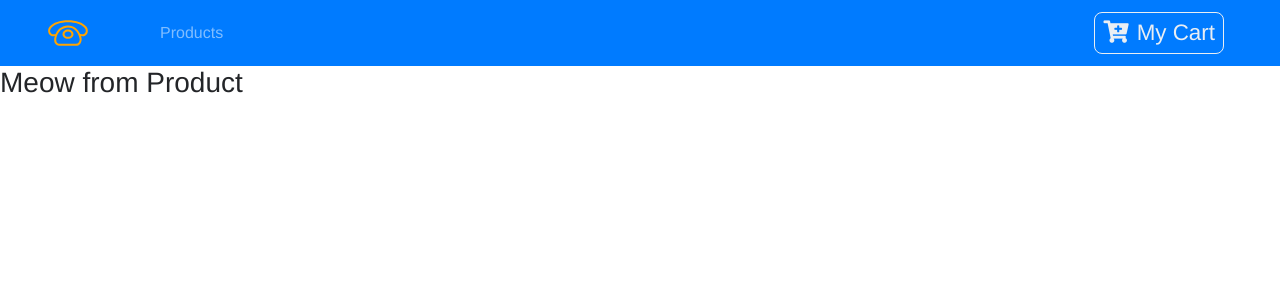
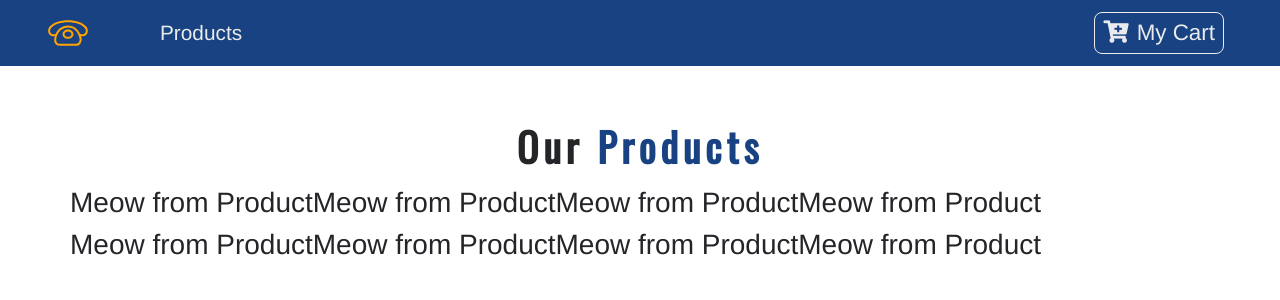
Before and after one commit to zephyr834/ReactJs-Basic-Ecommerce-App, a React (Create React App) app: page / in a window 1280 px wide. Shown: the top 300 px of the page. Built offline with nearby package versions, Linux system fonts and the light colour scheme.

Commit message:
Rearranged files. Updated locations.

```diff
--- /dev/null
+++ b/src/Context.js
@@ -0,0 +1,35 @@
+import React, { Component } from 'react'
+import {storeProducts, detailProduct} from './data';
+
+const ProductContext = React.createContext();
+
+class ProductProvider extends Component {
+state = {
+  products: storeProducts,
+  detailProduct: detailProduct,
+}
+
+handleDetail = () => {
+  console.log("Hello from detail");
+};
+
+addToCart = () => {
+  console.log("Hello from add to cart");
+};
+
+  render() {
+    return (
+      <ProductContext.Provider value={{
+        ...this.state,
+        handleDetail: this.handleDetail,
+        addToCart: this.addToCart,
+      }}>
+        {this.props.children}
+      </ProductContext.Provider>
+    )
+  }
+}
+
+const ProductConsumer = ProductContext.Consumer;
+
+export { ProductProvider, ProductConsumer };
--- a/src/components/ProductList.js
+++ /dev/null
@@ -1,11 +0,0 @@
-import React, { Component } from 'react'
-import Product from './product/Product'
-export default class ProductList extends Component {
-  render() {
-    return (
-      <div>
-        <Product />
-      </div>
-    )
-  }
-}
--- /dev/null
+++ b/src/components/Title.js
@@ -0,0 +1,15 @@
+import React from 'react'
+
+export default function Title({name, title}) {
+  return (
+    <div className="row">
+      <div className="col-10 mx-auto my-2 text-center text-title
+">
+        <h1 className="text-capitalize font-weight-bold">
+          {name}
+          <strong className="text-blue"> {title} </strong>
+        </h1>
+      </div>
+    </div>
+  )
+}
--- a/src/components/Navbar.js
+++ b/src/components/common/Navbar.js
@@ -1,13 +1,13 @@
 import React, { Component } from 'react';
 import {Link} from 'react-router-dom';
-import logo from '../logo.svg';
-import {ButtonContainer} from './style/Button';
+import logo from '../../logo.svg';
+import {ButtonContainer} from '../style/Button';
 import styled from 'styled-components';
 
 class Navbar extends Component {
   render() {
     return (
-      <nav className="navbar navbar-expand-sm bg-primary navbar-dark px-sm-5">
+      <NavWrapper className="navbar navbar-expand-sm navbar-dark px-sm-5">
         {/* https://www.iconfinder.com/icons/1243689/call_phone_icon
         Creative Commons (Attribution 3.0 Unported); https://www.iconfinder.com/Makoto_msk */
         }
@@ -27,11 +27,18 @@
             my cart
           </ButtonContainer>
         </Link>
-      </nav>
+      </NavWrapper>
     );
   }
 }
 
-
+const NavWrapper = styled.nav`
+  background: var(--mainBlue);
+  .nav-link {
+    color: var(--mainWhite) !important;
+    font-size: 1.3rem;
+    text-transform: capitalize;
+  }
+`;
 
 export default Navbar;
--- /dev/null
+++ b/src/components/product/ProductList.js
@@ -0,0 +1,28 @@
+import React, { Component } from 'react'
+import Product from './Product'
+import Title from '../Title';
+import {ProductConsumer} from '../../Context';
+
+export default class ProductList extends Component {
+  render() {
+    return (
+      <React.Fragment>
+        <div className="py-5">
+          <div className="container">
+            <Title name="our" title="products"/>
+            <div className="row">
+              <ProductConsumer>
+              { value => {
+                  return value.products.map(product => {
+                    return <Product key={product.id} product={product} />
+                  });
+                }
+              }
+              </ProductConsumer>
+            </div>
+          </div>
+        </div>
+      </React.Fragment>
+    )
+  }
+}
```
Also changed, not shown: src/App.js (+4 -4 lines), src/index.js (+5 -3 lines), src/components/common/Cart.js (renamed from src/components/Cart.js), src/components/common/NotFound.js (renamed from src/components/NotFound.js).
